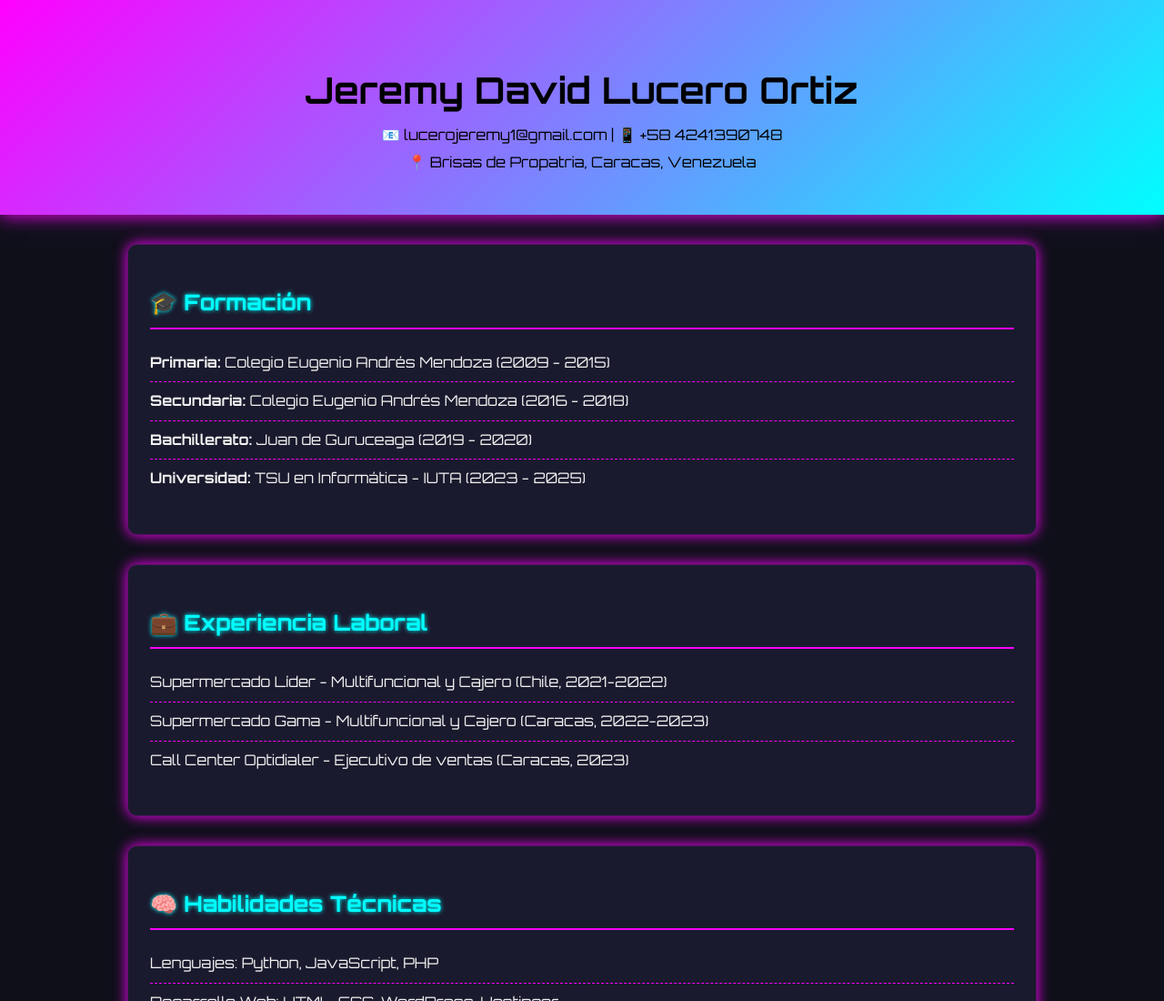
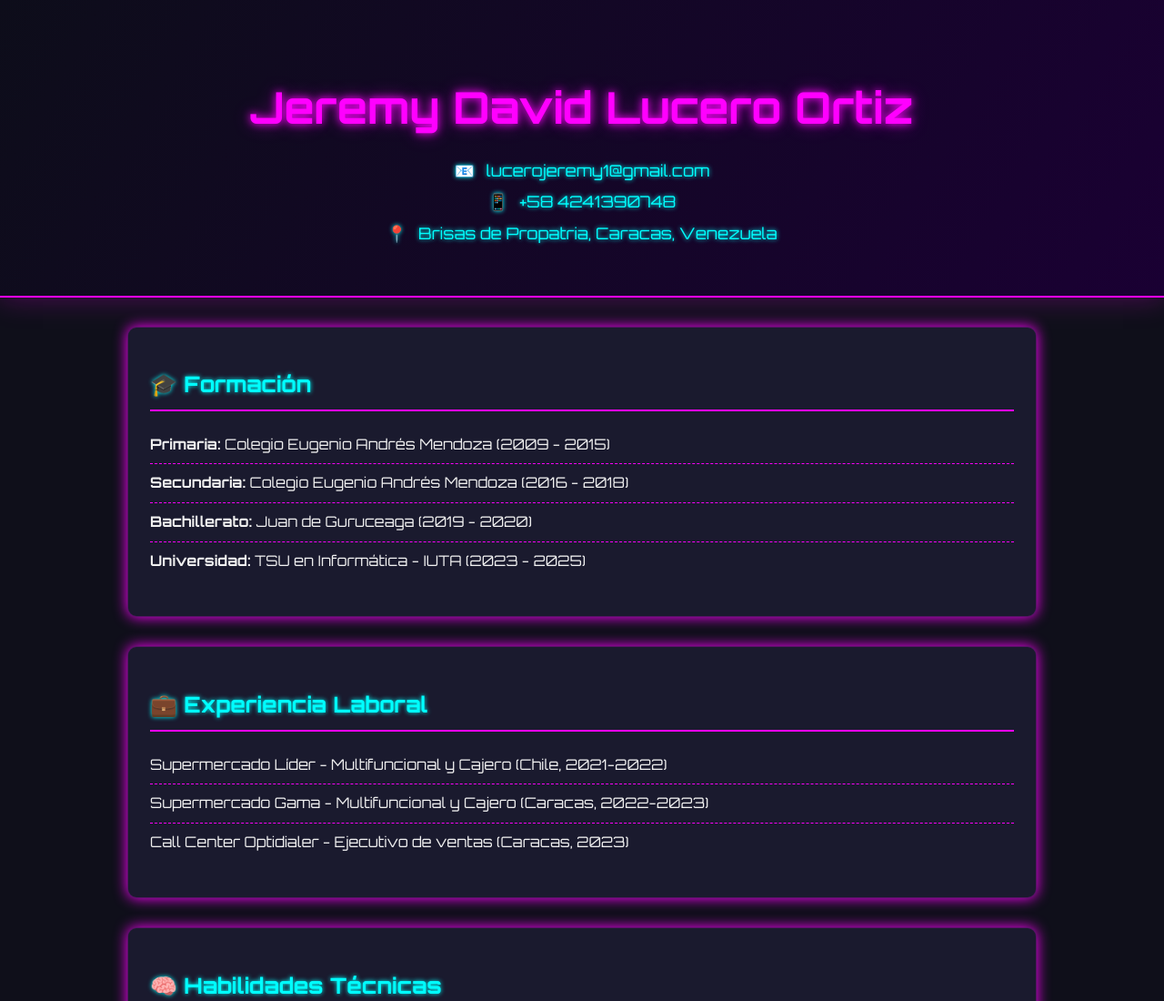
Before and after one commit to luminente-lucero/curriculum-de-luminente, a plain HTML site: page index.html in a window 1280 px wide. Shown: the top 1100 px of the page at 91% size. Drawn offline with Linux system fonts and the light colour scheme.

Commit message:
Add files via upload

```diff
--- a/index.html
+++ b/index.html
@@ -8,9 +8,12 @@
 </head>
 <body>
   <header>
-    <h1>Jeremy David Lucero Ortiz</h1>
-    <p>📧 lucerojeremy1@gmail.com | 📱 +58 4241390748</p>
-    <p>📍 Brisas de Propatria, Caracas, Venezuela</p>
+    <div class="header-container">
+      <h1>Jeremy David Lucero Ortiz</h1>
+      <p><span>📧</span> lucerojeremy1@gmail.com</p>
+      <p><span>📱</span> +58 4241390748</p>
+      <p><span>📍</span> Brisas de Propatria, Caracas, Venezuela</p>
+    </div>
   </header>
 
   <main>
--- a/script.js
+++ b/script.js
@@ -1,2 +1,2 @@
-// Puedes usar esto para añadir interactividad si lo deseas
-console.log("Currículum cargado correctamente.");
+// Currículum interactivo listo
+console.log("Currículum Cyberpunk activado.");
--- a/style.css
+++ b/style.css
@@ -19,23 +19,44 @@ body {
   overflow-x: hidden;
 }
 
+/* HEADER MODERNO */
 header {
-  background: linear-gradient(135deg, var(--accent), var(--highlight));
-  color: #000;
+  background: linear-gradient(120deg, #0d0d1a, #1a0033);
+  padding: 3rem 1rem;
+  border-bottom: 2px solid var(--accent);
+  box-shadow: 0 0 30px #ff00ff44;
   text-align: center;
-  padding: 2.5rem 1rem;
-  box-shadow: 0 0 20px var(--accent);
+  position: relative;
+  overflow: hidden;
+}
+
+.header-container {
+  max-width: 800px;
+  margin: 0 auto;
+  animation: fadeIn 1s ease-in-out;
 }
 
 header h1 {
-  font-size: 2.5rem;
-  margin-bottom: 0.3rem;
+  font-size: 3rem;
+  margin-bottom: 1rem;
+  color: var(--accent);
+  text-shadow: 0 0 10px var(--accent), 0 0 20px #ff00ff66;
 }
 
 header p {
-  margin: 0.3rem 0;
+  margin: 0.4rem 0;
+  color: var(--highlight);
+  font-size: 1.1rem;
+  text-shadow: 0 0 5px var(--highlight);
 }
 
+header span {
+  color: var(--accent);
+  margin-right: 0.5rem;
+  font-weight: bold;
+}
+
+/* SECCIONES */
 main {
   padding: 2rem;
   max-width: 1000px;
@@ -78,6 +99,7 @@ li:last-child {
   border-bottom: none;
 }
 
+/* FOOTER */
 footer {
   text-align: center;
   padding: 1.5rem;
@@ -88,16 +110,19 @@ footer {
   box-shadow: 0 -2px 10px var(--highlight);
 }
 
-a {
-  color: var(--highlight);
-  text-decoration: none;
+/* ANIMACIONES */
+@keyframes fadeIn {
+  from {
+    transform: translateY(-30px);
+    opacity: 0;
+  }
+  to {
+    transform: translateY(0);
+    opacity: 1;
+  }
 }
 
-a:hover {
-  color: var(--accent);
-  text-shadow: 0 0 5px var(--accent);
-}
-
+/* RESPONSIVO */
 @media (max-width: 768px) {
   header h1 {
     font-size: 2rem;
@@ -106,4 +131,8 @@ a:hover {
   section {
     padding: 1rem;
   }
+
+  header p {
+    font-size: 1rem;
+  }
 }
```
